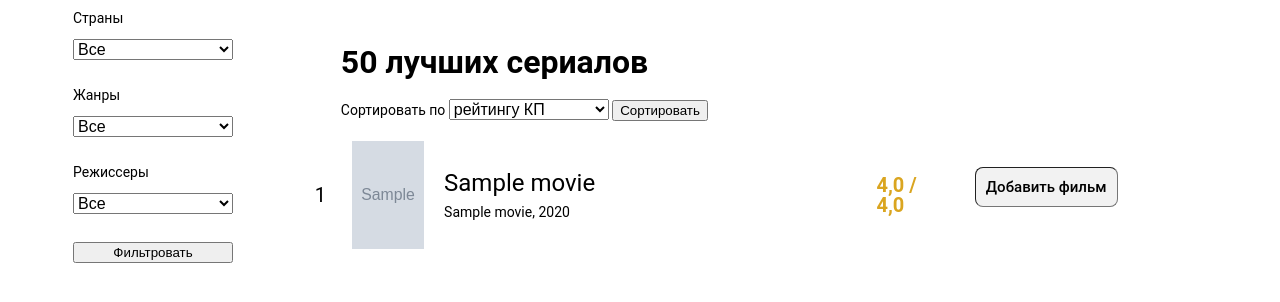
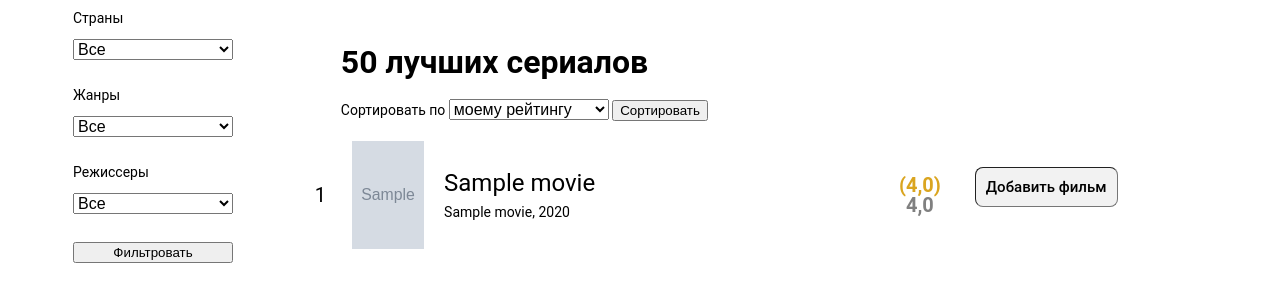
Before and after one commit to peternest/django-mymovies-db, a Django app: page /movies/series-top50/ in a window 1280 px wide. Shown: the top 302 px of the page. Run offline with Django 5.2, Linux system fonts and the light colour scheme; tables that the repository leaves empty hold one stand-in row (values such as "Sample post"); grey boxes marked "Sample" are stand-in pictures.

Commit message:
* Show my_rating before kp_rating in the movie form and in the list of movies * my_rating is a required field now * Default sort order changed to -my_rating * Fix in locatization

```diff
--- a/src/apps/movies/forms.py
+++ b/src/apps/movies/forms.py
@@ -82,8 +82,8 @@ class MovieForm(ModelForm):
             "num_of_seasons": _("Number of seasons"),
             "slogan": _("Slogan"),
             "description": _("Description"),
+            "my_rating": _("My rating"),
             "kp_rating": _("KP rating"),
-            "my_rating": _("My rating"),
             "poster": _("Poster"),
         }
         widgets = {
@@ -94,8 +94,8 @@ class MovieForm(ModelForm):
             "num_of_seasons": NumberInput(attrs={"class": "release-field"}),
             "slogan": TextInput(attrs={"class": "text-field"}),
             "description": Textarea(attrs={"cols": 80, "rows": 5}),
+            "my_rating": NumberInput(attrs={"class": "float-field"}),
             "kp_rating": NumberInput(attrs={"class": "float-field"}),
-            "my_rating": NumberInput(attrs={"class": "float-field"}),
             # "poster": ImageField(),
         }
         error_messages = {
--- a/src/apps/movies/models.py
+++ b/src/apps/movies/models.py
@@ -112,9 +112,7 @@ class Movie(models.Model):
     )
     my_rating = models.FloatField(
         verbose_name=_("My rating"),
-        blank=True,
-        null=True,
-        default=None
+        default=0.0
     )
     poster = models.ImageField(   # 600x900, relative to MEDIA_ROOT
         upload_to="images/",
--- a/src/apps/movies/static/movies/style.css
+++ b/src/apps/movies/static/movies/style.css
@@ -140,7 +140,7 @@ INDEX PAGE
     top: 180px;
     margin-left: 30px;
 }
-.bla {
+.form-direction {
     display: flex;
     flex-direction: column;
 }
@@ -203,12 +203,19 @@ INDEX PAGE
     margin-top: 10px;
     font-size: 14px;
 }
-.mv-rating {
-    margin-left: 10px;
+.mv-rating1 {
     font-size: 20px;
     font-weight: 600;
     color: goldenrod;
+    text-align: center;
 }
+.mv-rating2 {
+    font-size: 20px;
+    font-weight: 600;
+    color: grey;
+    text-align: center;
+}
+
 
 
 
--- a/src/apps/movies/templates/movies/index.html
+++ b/src/apps/movies/templates/movies/index.html
@@ -14,7 +14,7 @@
 
             <form id="filter-sort-form"
                 action={% if is_series %}"/movies/series-top50/"{% else %}"/movies/top100/"{% endif %}
-                method="get" class="bla">
+                method="get" class="form-direction">
                 <label>Страны</label><br>
                 <select name="country" class="sort-selector" required>
                     {% for item in country_list %}
@@ -81,7 +81,10 @@
                             <div class="mv-title">{{ mov.title }}</div>
                             <div class="mv-title-orig">{% if mov.title_orig %}{{ mov.title_orig }}, {% endif %}{{ mov.range_of_years }}</div>
                         </a>
-                        <div class="mv-rating">{{ mov.kp_rating }} / {{ mov.my_rating }}</div>
+                        <div>
+                            <div class="mv-rating1">({{ mov.my_rating }})</div>
+                            <div class="mv-rating2">{{ mov.kp_rating }}</div>
+                        </div>
                     </div>
                 </li>
                 {% endfor %}
--- a/src/apps/movies/views.py
+++ b/src/apps/movies/views.py
@@ -28,8 +28,8 @@ class MoviesListView(ListView):
     OPTION_ALL: Final[str] = "Все"
 
     sort_list: List[Option] = [
+        Option("моему рейтингу", "-my_rating", False),
         Option("рейтингу КП", "-kp_rating", False),
-        Option("моему рейтингу", "-my_rating", False),
         Option("году выпуска", "-release_year", False),
         Option("алфавиту", "title", False)
     ]
@@ -65,10 +65,10 @@ class MoviesListView(ListView):
         return queryset.order_by(self.get_ordering())
 
     def get_ordering(self) -> str:
-        return self.request.GET.get("sort", "-kp_rating")
+        return self.request.GET.get("sort", "-my_rating")
 
     def _make_sort_list(self) -> List[Option]:
-        sort_value = self.request.GET.get("sort", "-kp_rating")
+        sort_value = self.request.GET.get("sort", "-my_rating")
         for item in self.sort_list:
             item.is_selected = (item.value == sort_value)
         return self.sort_list
--- a/src/core/templates/core/index.html
+++ b/src/core/templates/core/index.html
@@ -9,17 +9,17 @@
 <body>
 <h3 class="header">Навигация по сайту MyMovies DB</h3>
 <ul>
-    <li class="list-item"><a href="/admin/">/admin/</a> - Админка</li>
     <li class="list-item"><a href="/movies/top100/">/movies/top100/</a> - 100 лучших фильмов</li>
     <li class="list-item"><a href="/movies/series-top50/">/movies/series-top50/</a> - 50 лучших сериалов</li>
     <li class="list-item"><a href="/movies/1/">/movies/1/</a> - Карточка фильма/сериала</li>
     <li class="list-item"><a href="/movies/add/">/movies/add/</a> - Добавить новый фильм/сериал</li>
+    <li class="list-item"><a href="/admin/">/admin/</a> - Админка Django</li>
     <br>
     <li class="list-item"><a href="/api/">/api/</a> - Корень API</li>
     <li class="list-item"><a href="/api/movies/">/api/movies/</a> - Список фильмов (json)</li>
     <li class="list-item"><a href="/api/countries/">/api/countries/</a> - Список стран (json)</li>
+    <li class="list-item"><a href="/api/directors/">/api/directors/</a> - Список режиссеров (json)</li>
     <li class="list-item"><a href="/api/genres/">/api/genres/</a> - Список жанров (json)</li>
-    <li class="list-item"><a href="/api/directors/">/api/directors/</a> - Список режиссеров (json)</li>
 </ul>
 </body>
 </html>
```
Also changed, not shown: src/apps/movies/templates/movies/detail.html (+4 -4 lines), src/apps/movies/migrations/0004_alter_movie_my_rating.py (added), src/locale/ru/LC_MESSAGES/django.po.
